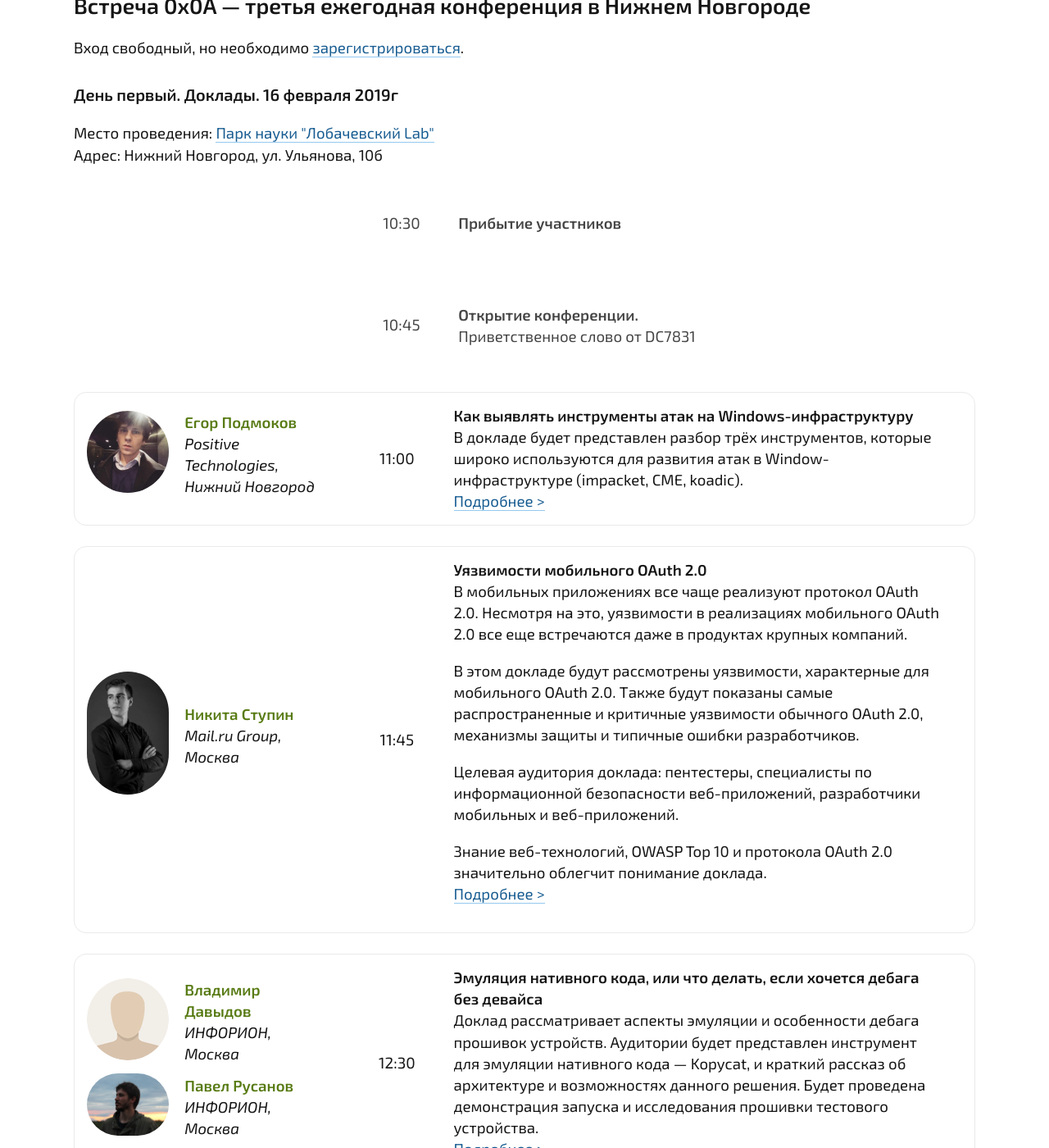
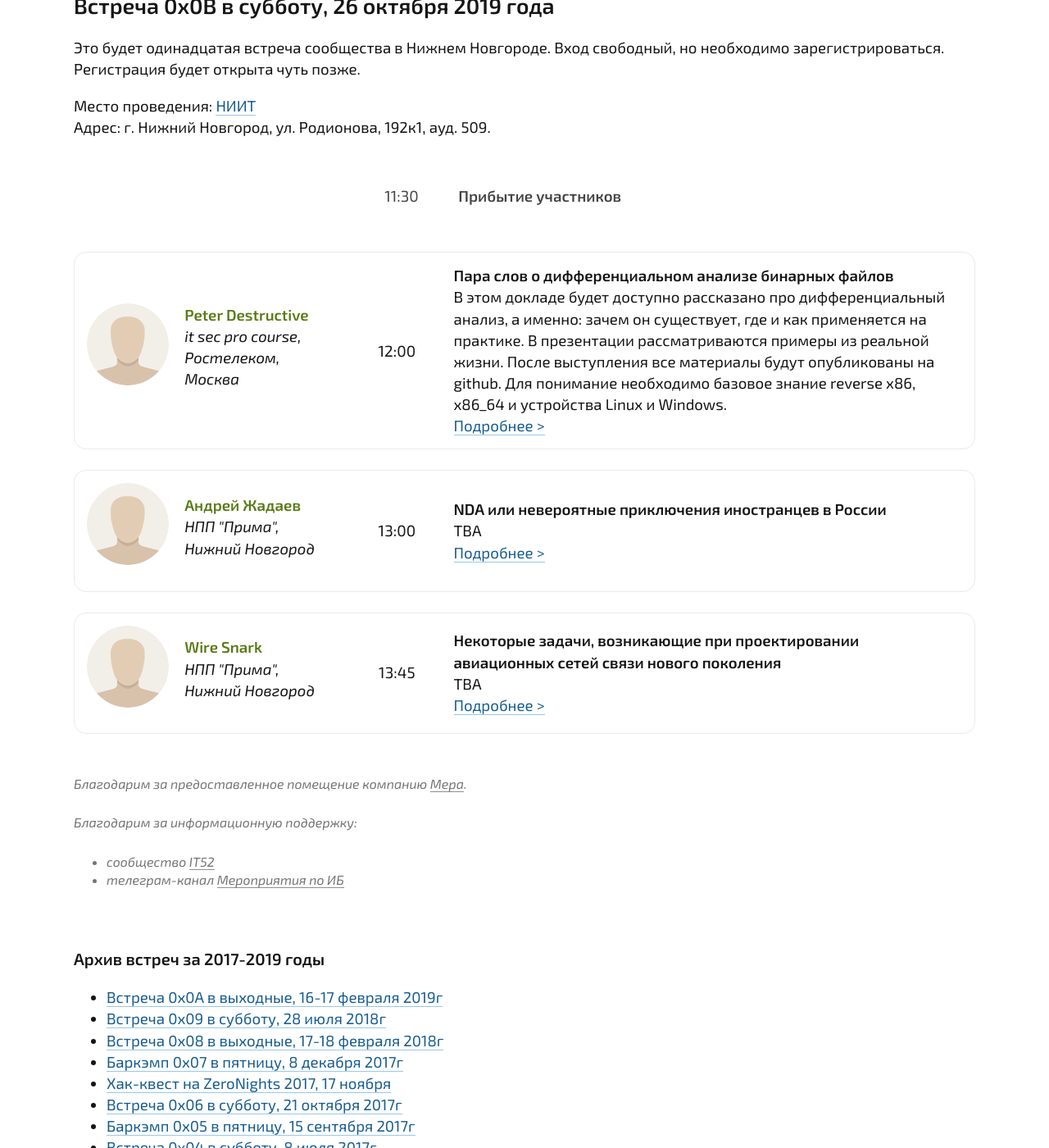
Before and after one commit to defcon-nn/defcon-nn.github.io, a Jekyll site: the page built from index.html, in a window 1280 px wide and 1400 px high, scrolled down 515 px. Shown: the whole window at 82% size. Built offline with Jekyll 4.4.1, drawn with Linux system fonts in a browser that asks for light colours; some of the changed text lies outside the part shown.

Commit message:
Предварительный анонс встречи 0x0B

```diff
--- /dev/null
+++ b/0x0B/02-nda.md
@@ -0,0 +1,5 @@
+---
+layout: talk
+meetup: meetup_26_10_2019
+speaker: 2
+---
--- /dev/null
+++ b/_data/meetup_26_10_2019.yml
@@ -0,0 +1,22 @@
+- title: Прибытие участников
+  technical: yes
+  css_class: technical
+  time: "11:30"
+
+- title: Пара слов о дифференциальном анализе бинарных файлов
+  speaker: peter_destructive
+  time: "12:00"
+  description: "В этом докладе будет доступно рассказано про дифференциальный анализ, а именно: зачем он существует, где и как применяется на практике. В презентации рассматриваются примеры из реальной жизни. После выступления все материалы будут опубликованы на github. Для понимание необходимо базовое знание reverse x86, x86_64 и устройства Linux и Windows."
+  page: /0x0B/01-diff-analysis.html
+
+- title: NDA или невероятные приключения иностранцев в России
+  speaker: andrey_z
+  time: "13:00"
+  description: "TBA"
+  page: /0x0B/02-nda.html
+
+- title: Некоторые задачи, возникающие при проектировании авиационных сетей связи нового поколения
+  speaker: wire_snark
+  time: "13:45"
+  description: "TBA"
+  page: /0x0B/03-airborne-networks.html
--- a/index.html
+++ b/index.html
@@ -7,44 +7,30 @@ layout: default
 </div>
 
 <div id="events_table">
-  <h1> Встреча 0x0A — третья ежегодная конференция в Нижнем Новгороде </h1>
+  <h1> Встреча 0x0B в субботу, 26 октября 2019 года </h1>
+  Это будет одинадцатая встреча сообщества в Нижнем Новгороде.
+  Вход свободный, но необходимо зарегистрироваться. Регистрация будет открыта чуть позже.
 
-  Вход свободный, но необходимо <a href="https://docs.google.com/forms/d/e/1FAIpQLSfTEqggFRZdIuQdDTR8PpzInLztfxCSyvMvccm3_gcbBSW84Q/viewform">зарегистрироваться</a>.
-
-	<h2>День первый. Доклады. 16 февраля 2019г</h2>
-  <p> Место проведения: <a href="https://vk.com/sciencenn">Парк науки "Лобачевский Lab"</a> <br/>
-			Адрес: Нижний Новгород, ул. Ульянова, 10б </p>
-	<ul id="talks">
- 		{% for talk in site.data.meetup_16_02_2019 %}
-  	{% include talk.html %}
-	  {% endfor %}
- 	</ul>
-
-	<h2>День Второй. Воркшопы. 17 февраля 2019г</h2>
   <p> Место проведения: <a href="http://nniit.ru">НИИТ</a> <br/>
       Адрес: г. Нижний Новгород, ул. Родионова, 192к1, ауд. 509.</p>
 	<ul id="talks">
-		{% for talk in site.data.meetup_17_02_2019 %}
+		{% for talk in site.data.meetup_26_10_2019 %}
 		{% include talk.html %}
 		{% endfor %}
 	</ul>
 	<div class="supporters">
-		Благодарим за материальную поддержку конференции компании:<br/>
-		<ul>
-		  <li><a href="https://mera.ru">Мера</a></li>
-		  <li><a href="https://www.gardatech.ru/">Гарда Технологии</a></li>
-	  </ul>
+		Благодарим за предоставленное помещение компанию <a href="https://mera.ru">Мера</a>.
 
-		Благодарим за информационную поддержку:
+    <p>Благодарим за информационную поддержку:
 		<ul>
 		  <li>сообщество <a href="https://it52.info">IT52</a></li>
 		  <li>телеграм-канал <a href="https://t.me/InfoBezEvents">Мероприятия по ИБ</a></li>
-      <li>сообщество <a href="https://forum.reverse4you.org">R0 CREW</a></li>
 	  </ul>
 	</div>
 
-	<h2>Архив встреч за 2017-2018 годы</h2>
+	<h2>Архив встреч за 2017-2019 годы</h2>
 	<ul>
+		<li><a href="{{ "/0x0A/" | prepend: site.baseurl }}">Встреча 0x0A в выходные, 16-17 февраля 2019г</a></li>
 		<li><a href="{{ "/0x09/" | prepend: site.baseurl }}">Встреча 0x09 в субботу, 28 июля 2018г</a></li>
 		<li><a href="{{ "/0x08/" | prepend: site.baseurl }}">Встреча 0x08 в выходные, 17-18 февраля 2018г</a></li>
 		<li><a href="{{ "/0x07/" | prepend: site.baseurl }}">Баркэмп 0x07 в пятницу, 8 декабря 2017г</a></li>
```
Also changed, not shown: 0x0A/index.html (added, +39 -0 lines), 0x0B/01-diff-analysis.md (added, +5 -0 lines), 0x0B/03-airborne-networks.md (added, +5 -0 lines), _data/speakers.yml (+8 -2 lines).
